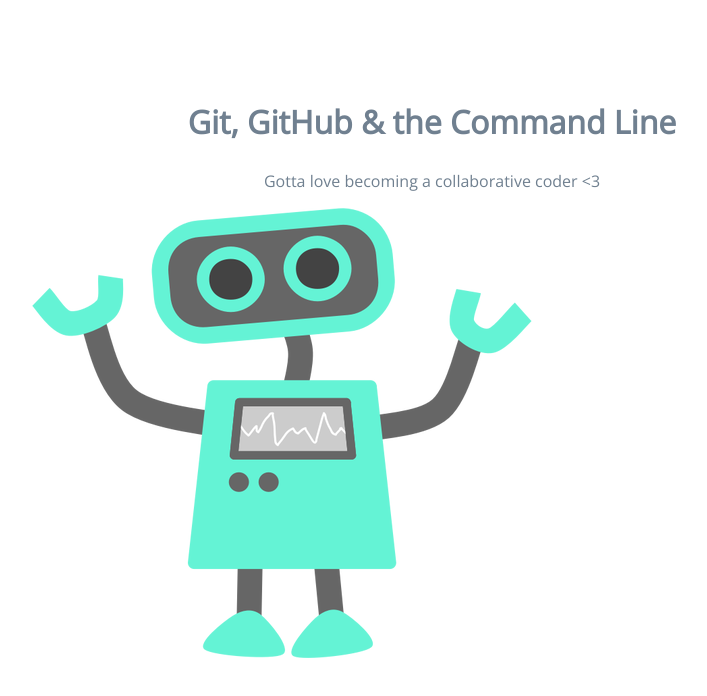
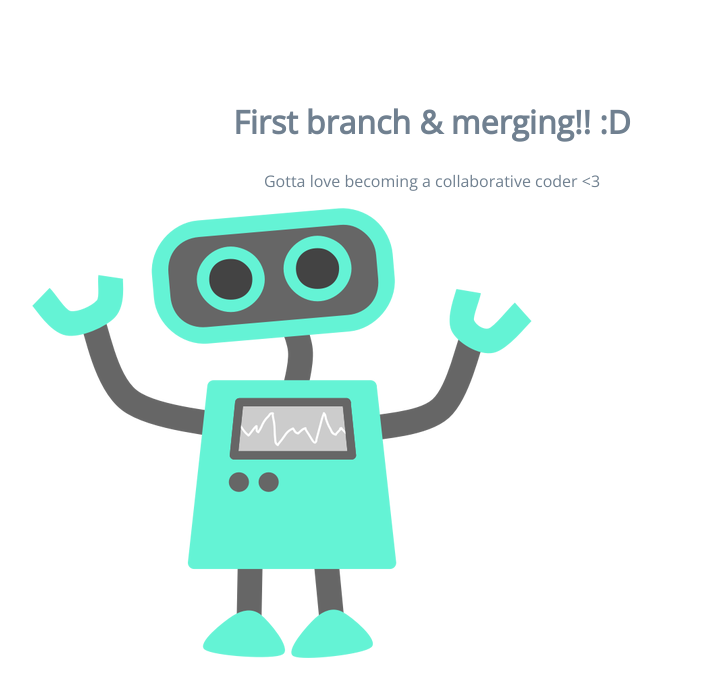
Before and after one commit to fannenberg/105-project, a plain HTML site: page index.html in a window 1280 px wide. Shown: the whole page, without its empty margins (208-915 px from the left). Drawn offline with nearby package versions, Linux system fonts and the light colour scheme.

Commit message:
modified H1 tag

```diff
--- a/index.html
+++ b/index.html
@@ -8,7 +8,8 @@
 </head>
 <body>
 	<section>
-		<h1>Git, GitHub & the Command Line</h1>
+		<!-- <h1>Git, GitHub & the Command Line</h1> -->
+		<h1> First branch &amp; merging!! :D </h1>
 		<p>Gotta love becoming a collaborative coder <3</p>
 		<img src="img/happy-blue-robot.png">
 	</section>
```
